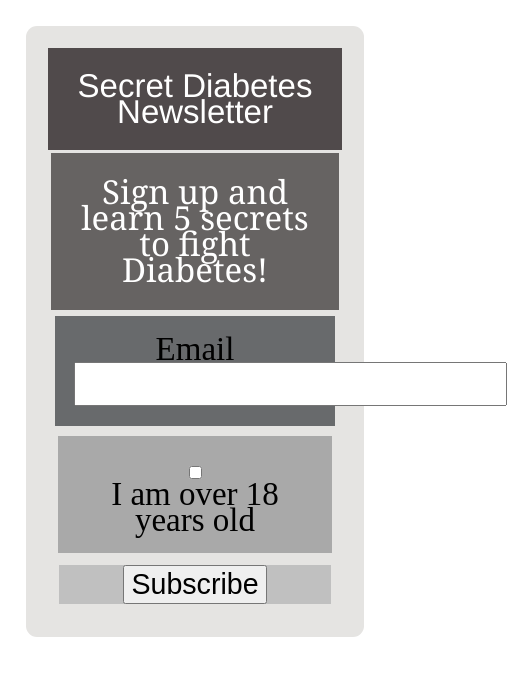
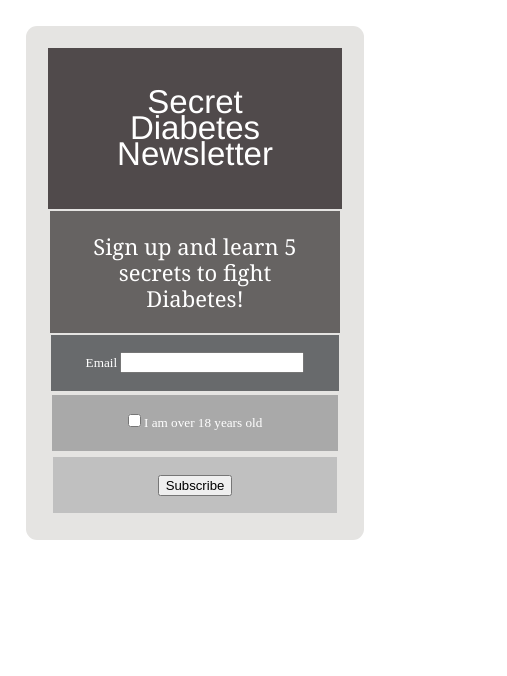
Before and after one commit to AlexandruChica-ITMD362/lab3, a plain HTML site: page index.html in a window 390 px wide. Shown: the whole page, 507 px wide, since content can reach past the window. Drawn offline with nearby package versions, Linux system fonts and the light colour scheme.

Commit message:
Added media for devices with screens of 600px max

```diff
--- a/css/screen.css
+++ b/css/screen.css
@@ -247,7 +247,7 @@ p {
   font-family: "Times New Roman", Times, serif;
   font-size: 1.50em;
   display: block;
-  color: black;
+  color: white;
   padding:0.6em;
   position: relative;
   resize: vertical;
@@ -257,32 +257,32 @@ p {
   display: inline-block;
 }
 
-#input-age-verification{
+#input-age-verification {
   margin: 0.3em;
   background-color: #A9A9A9;
   text-align: center;
   font-family: "Times New Roman", Times, serif;
   font-size: 1.50em;
   display: block;
-  color: black;
+  color: white;
   padding: 0.6em;
   position: relative;
   resize: vertical;
 }
 
-#input-age-verification label{
+#input-age-verification label {
   display: inline-block;
 }
 
-#input-submit{
+#input-submit {
   margin: 0.4em;
   background-color: #C0C0C0;
   text-align: center;
   font-family: "Georgia", serif;
-  font-size: 1.3em;
+  font-size: 1.2em;
   display: block;
-  color: black;
-  padding: 0.5;
+  color: white;
+  padding: 0.5em;
   resize: vertical;
 }
 
@@ -290,4 +290,21 @@ input[type=submit]:hover {
   background-color: #BCC6CC;
 }
 
+@media only screen and (max-width: 600px) {
+  h1 {
+    font-size: 1.50em;
+    padding: 1.25em;
+  }
+
+  p {
+    font-size: 1em;
+	padding: 1em;
+  }
+
+  #input-email, #input-age-verification, #input-submit {
+	font-size: 0.60em;
+	padding: 15px;
+  }
+}
+
 /* ===== STATE STYLES ======= */
```
